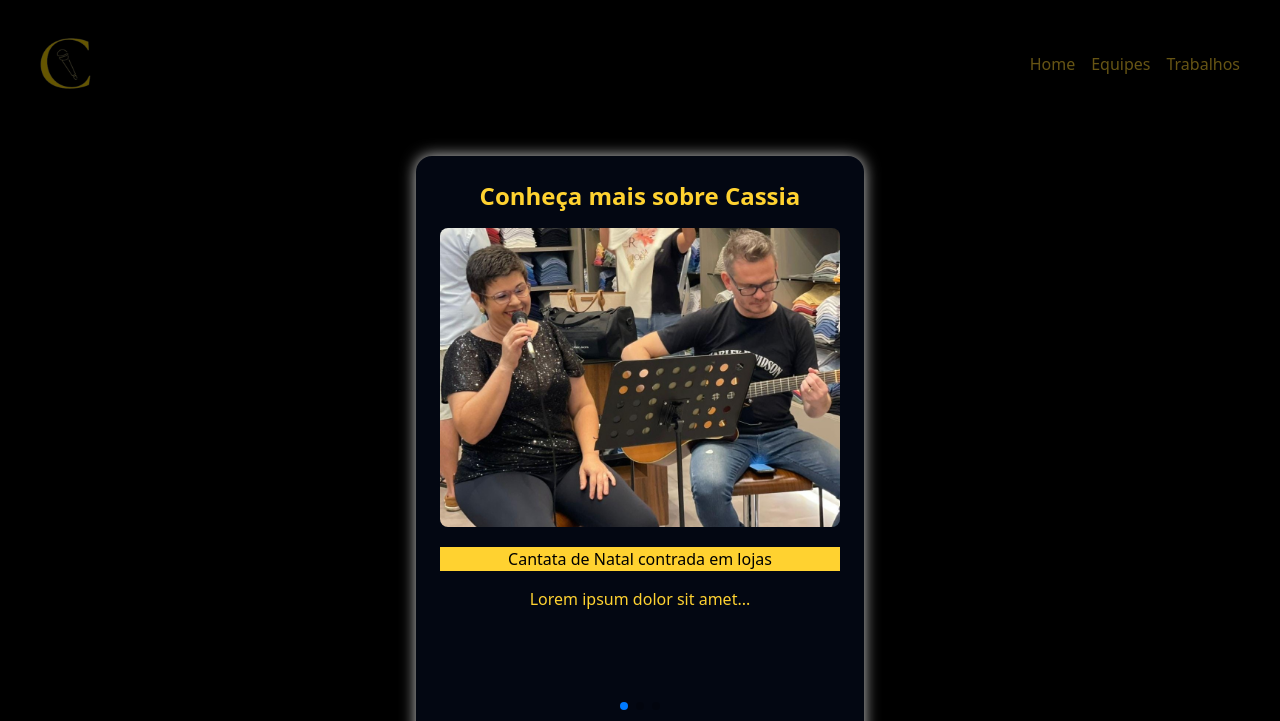
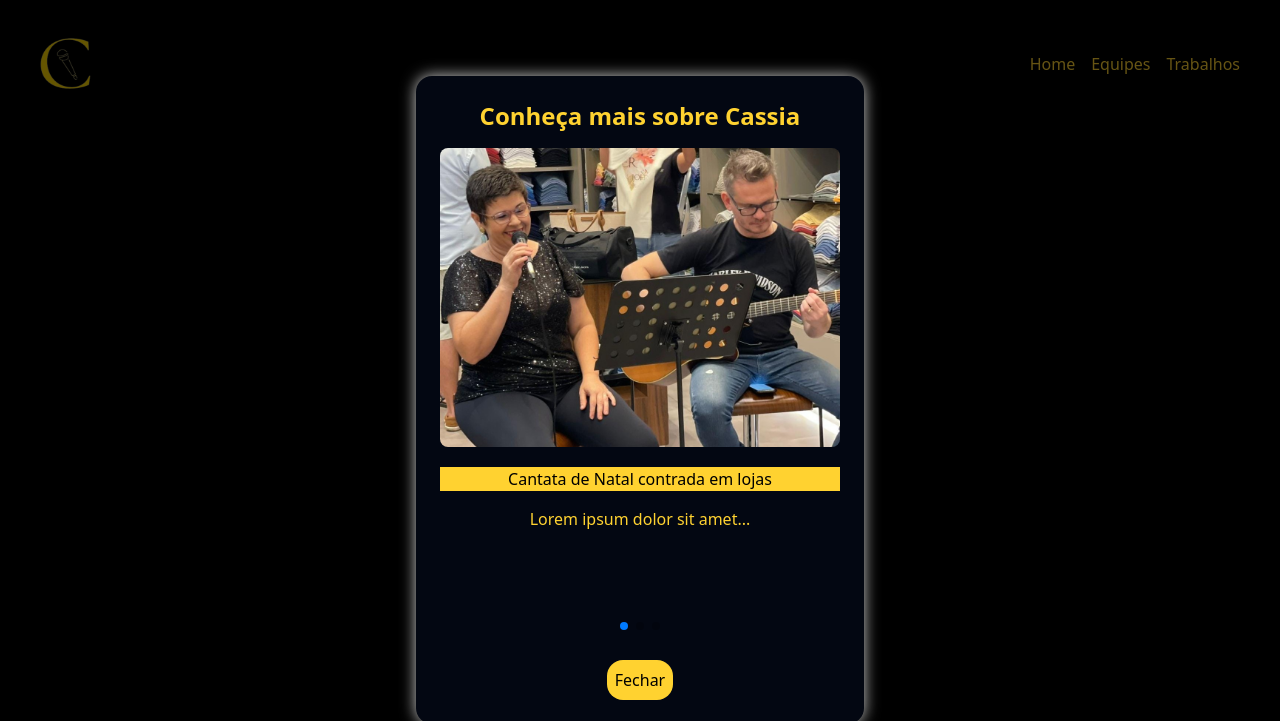
Before and after one commit to Lucas-art-pc/cassia, a website: page dist/pages/index.html in a window 1280 px wide. Both pictures are taken after a click on the button "Saiba Mais". Shown: the top 721 px of the page. Drawn offline with nearby package versions, Linux system fonts and the light colour scheme.

Commit message:
alguns ajustes....

```diff
--- a/dist/pages/index.html
+++ b/dist/pages/index.html
@@ -37,7 +37,7 @@
 
         <div id="modal" class="bg-black/60 w-full h-full fixed top-0 left-0 z-[99] hidden items-center justify-center">
             <div id="modal-content"
-                class="bg-gray-950 shadow-[0_0_15px_rgba(255,255,255,0.8)] p-6 rounded-2xl w-[90%] max-w-md flex flex-col mx-auto mt-40">
+                class="bg-gray-950 shadow-[0_0_15px_rgba(255,255,255,0.8)] p-6 rounded-2xl w-[90%] max-w-md flex flex-col mx-auto mx-auto">
                 <h3 class="font-bold text-2xl text-amber-300">Conheça mais sobre Cassia</h3>
 
                 <div class="mt-4 flex flex-col gap-4">
```
Also changed, not shown: dist/pages/style.css.
